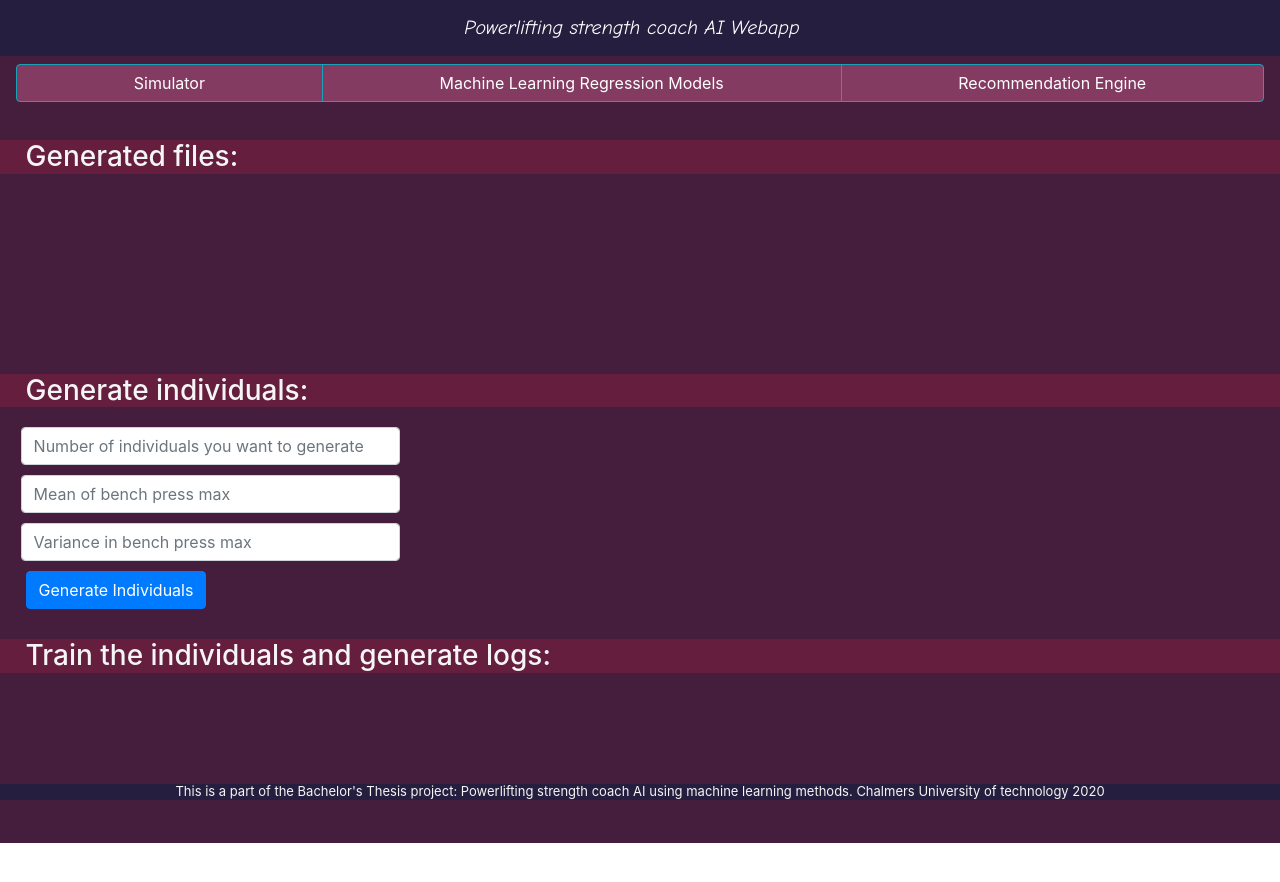
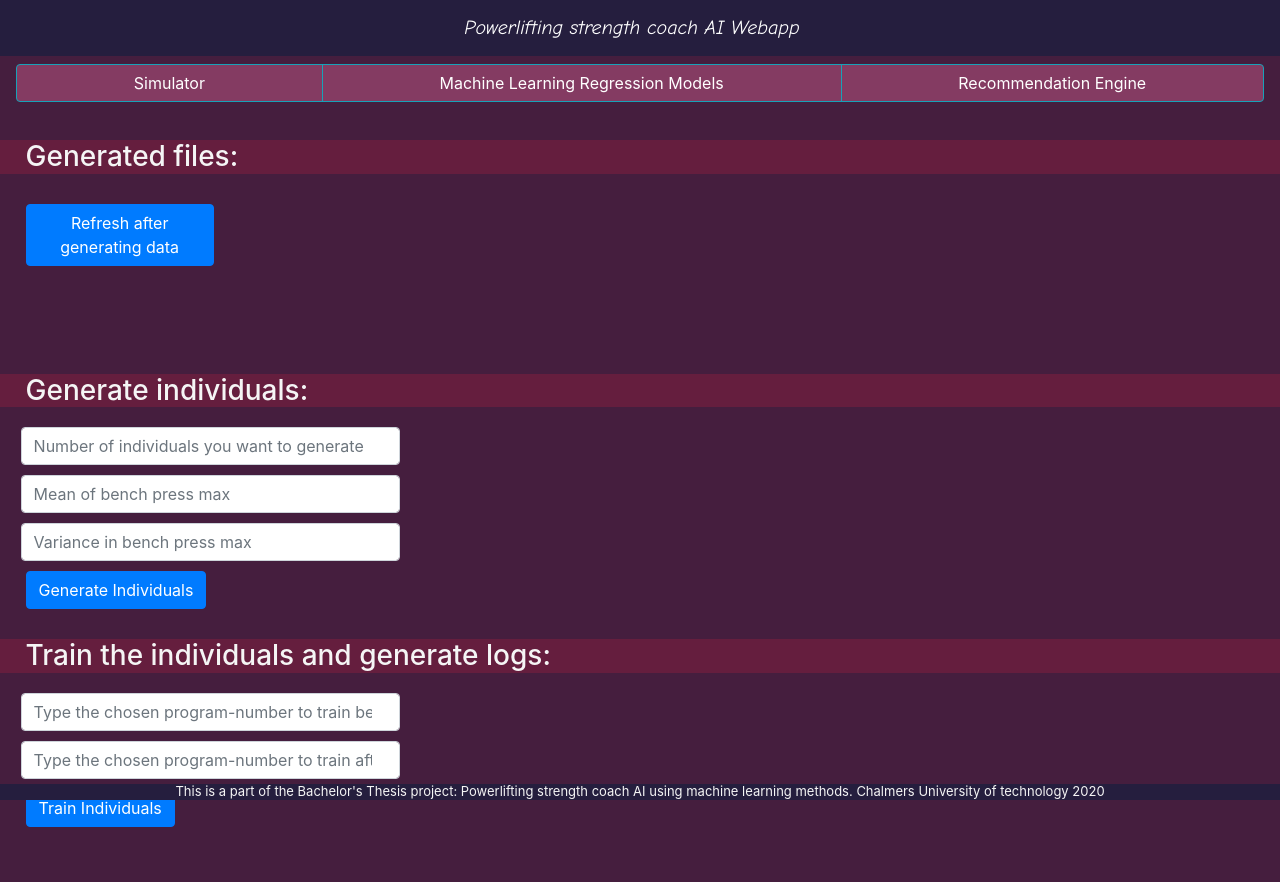
Before and after one commit to vifraa/datx02-05, a React (Create React App) app in the folder webapp/: page /simulator in a window 1280 px wide. Shown: the top 882 px of the page. Before the commit the page ends 843 px from the top, so only its background shows below. Built offline with nearby package versions, Linux system fonts and the light colour scheme.

Commit message:
train population ready and whole the simulator web interface is almost finished

```diff
--- a/webapp/src/App.css
+++ b/webapp/src/App.css
@@ -83,3 +83,7 @@ h3{
 .texted_information_section{
   padding-left: 2%;
 }
+
+#train_individuals{
+  min-height: 300px;
+}
--- a/webapp/src/Components/SimulatorComponents/generateIndividuals.jsx
+++ b/webapp/src/Components/SimulatorComponents/generateIndividuals.jsx
@@ -1,6 +1,5 @@
 import React, { Component } from 'react';
 import Form from 'react-bootstrap/Form';
-import Col from 'react-bootstrap/Col';
 import Button from 'react-bootstrap/Button';
 
 export default class generateIndividuals extends Component {
--- a/webapp/src/Components/SimulatorComponents/generatedFileCardContainer.jsx
+++ b/webapp/src/Components/SimulatorComponents/generatedFileCardContainer.jsx
@@ -1,5 +1,6 @@
 import React, { Component } from 'react'
 import GeneratedFileCard from './generatedFileCard';
+import Button from 'react-bootstrap/Button';
 
 export default class generatedFileCardContainer extends Component {
 
@@ -10,15 +11,14 @@ export default class generatedFileCardContainer extends Component {
         };
     }
 
-    /*
-    componentDidMount() {
+
+    checkgenerated() {
         fetch("http://127.0.0.1:5000/simulator/generatedfiles")
             .then(res => res.json())
             .then((data) => {
                 this.setState({ gen_files: data });
             }).catch(console.log);
     }
-    */
 
 
     render() {
@@ -34,6 +34,7 @@ export default class generatedFileCardContainer extends Component {
                         />
                     })}
                 </div>
+                <Button style={{width: '15%', marginTop: '10px'}} onClick={()=>{this.checkgenerated()}}>Refresh after generating data</Button>
             </div>
         )
     }
--- a/webapp/src/Components/SimulatorComponents/generatedfilesInfo.jsx
+++ b/webapp/src/Components/SimulatorComponents/generatedfilesInfo.jsx
@@ -7,6 +7,7 @@ export default class generatedfilesInfo extends Component {
             <div>
                 <div className="section_title">
                     <h3>Generated files:</h3>
+
                     <div id="generated_files" className="information_section">
                         <GeneratedFileCardContainer />
                     </div>
--- a/webapp/src/Components/SimulatorComponents/trainIndividuals.jsx
+++ b/webapp/src/Components/SimulatorComponents/trainIndividuals.jsx
@@ -1,4 +1,6 @@
 import React, { Component } from 'react'
+import Form from 'react-bootstrap/Form';
+import Button from 'react-bootstrap/Button';
 
 export default class trainIndividuals extends Component {
 
@@ -21,11 +23,21 @@ export default class trainIndividuals extends Component {
     }
     */
 
+    submitHandler = event => {
+    event.preventDefault();
+    event.target.className += " was-validated";
+    };
+
     remove_state(){
         this.setState({ trainings_logs: [] });
     }
 
-    train_population(nr_train_before, nr_train_after) {
+    train_population() {
+
+        var nr_train_before = document.getElementById('nr_train_before').value;
+        var nr_train_after = document.getElementById('nr_train_after').value;
+
+
         console.log("sending API request:")
         fetch("http://127.0.0.1:5000/simulator/logs/" + nr_train_before + "/" + nr_train_after)
             .then(res => res.json())
@@ -58,6 +70,18 @@ export default class trainIndividuals extends Component {
                     <h3>Train the individuals and generate logs:</h3>
                     <div id="train_individuals" className="information_section">
 
+
+                        <Form
+                         onSubmit={this.submitHandler}
+                        >
+                        <Form.Row style={{display: 'block', justifyContent: 'center'}}>
+                                <Form.Control id="nr_train_before" placeholder="Type the chosen program-number to train before" type="number" style={{width: '30%', marginBottom: '10px'}} required/>
+                                <Form.Control id="nr_train_after" placeholder="Type the chosen program-number to train after" type="number" style={{width: '30%', marginBottom: '10px'}} required/>
+                        </Form.Row>
+                        <Button type="submit" onClick={()=>{this.train_population()}}> Train Individuals</Button>
+                        </Form>
+
+
                         <table className="table-hover table-striped table-bordered">
                             <tbody>
                                 {this.render_individs_table()}
```
Also changed, not shown: 1 other file (tests, documents, lock files or other folders).
